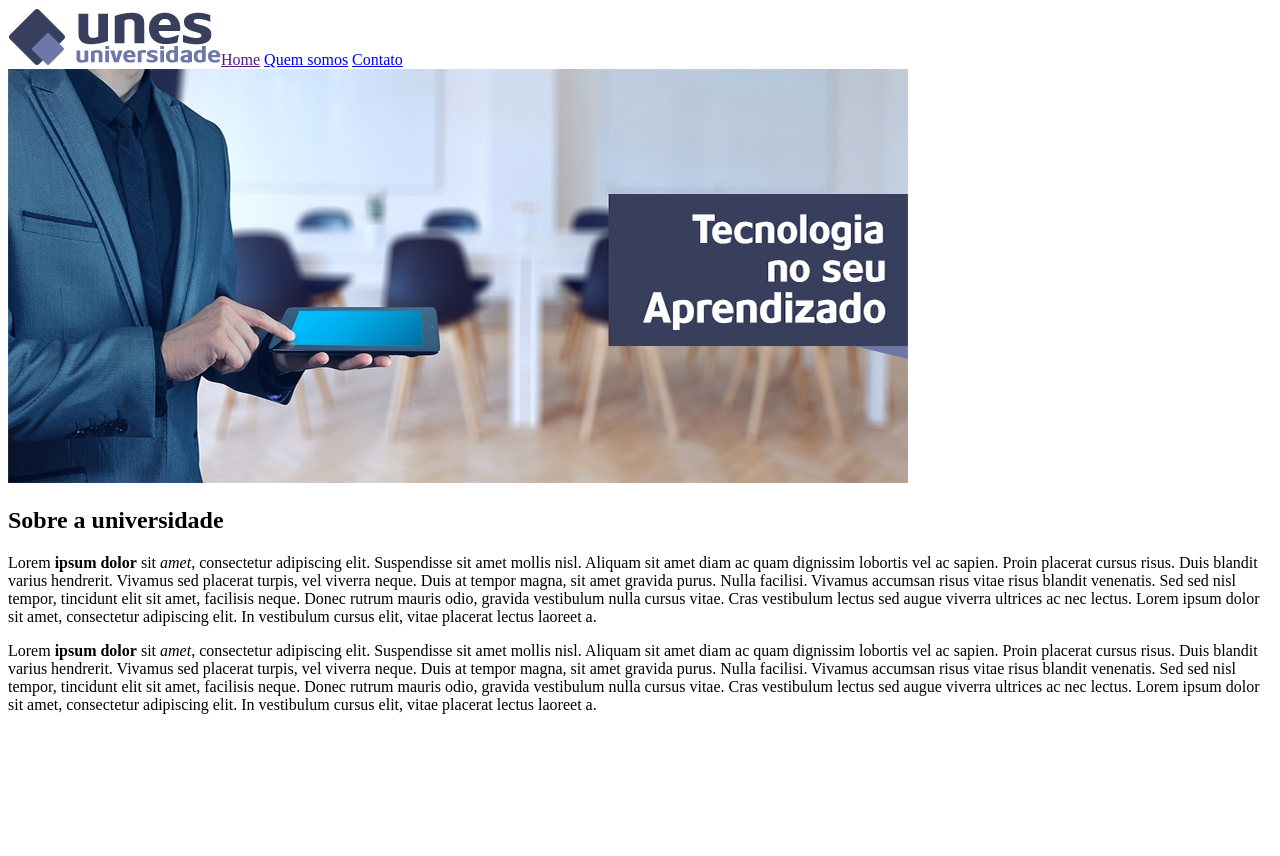
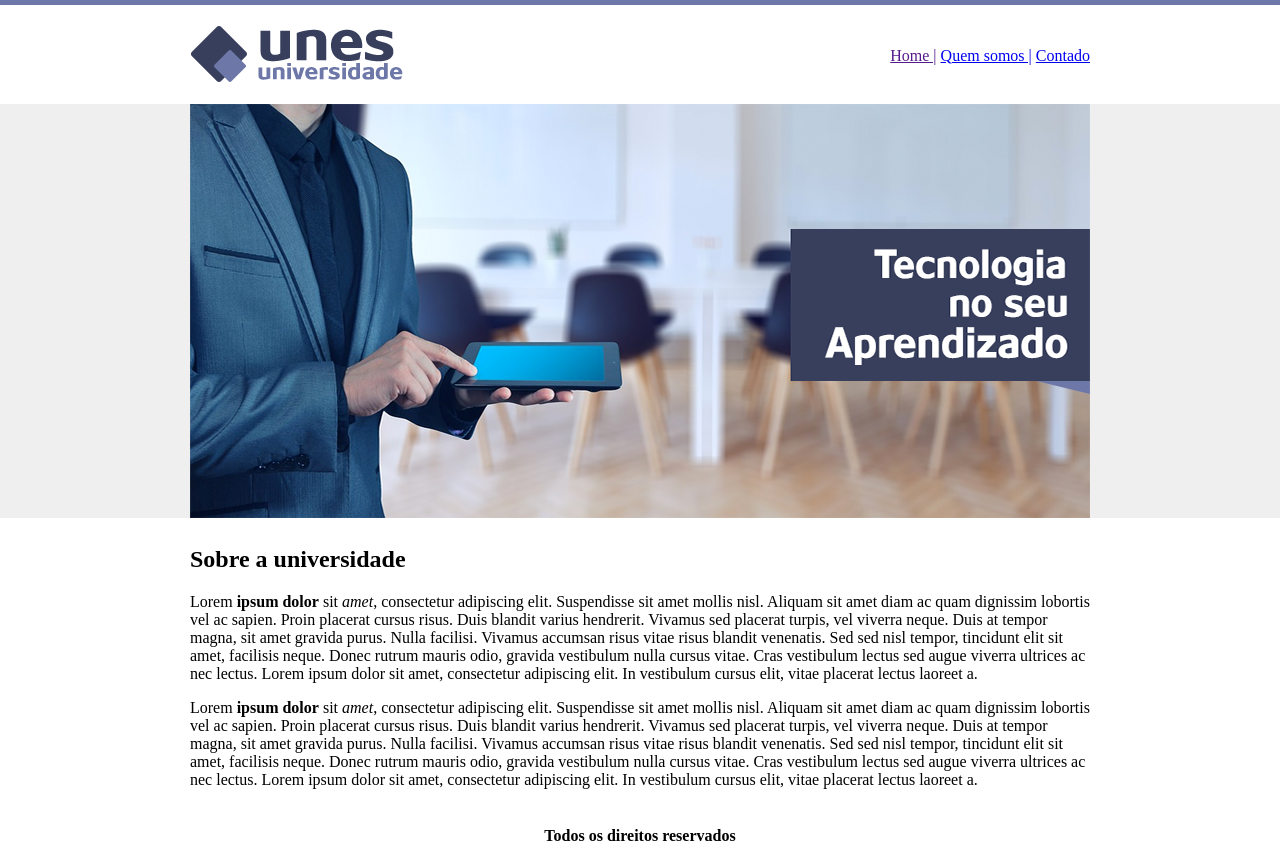
Before and after one commit to alisson-rhuan-de-souza/Projeto-Unes, a plain HTML site: page index.html in a window 1280 px wide. Before the commit the page ends 800 px from the top, so only its background shows below. Drawn offline with Linux system fonts and the light colour scheme.

Commit message:
Home page

```diff
--- a/index.html
+++ b/index.html
@@ -7,17 +7,44 @@
 		<meta charset="utf-8">
 	</head>
 
-	<body>
-		<img src="imagens/logo.png"><a href="">Home</a>
-		<a href="quem-somos">Quem somos</a>
-		<a href="contato">Contato</a><br>
+	<body background="imagens/fundo.png">
+
+		<table border="0" align="center" width="900">
+
+			<tr> <!-- Linhas -->
+				<td height="89"> <!-- Colunas -->
+					<img src="imagens/logo.png">
+				</td>
+				<td align="right">
+					<a href="">Home |</a>
+					<a href="quem-somos">Quem somos |</a>
+					<a href="contato">Contado</a>
+				</td>
+			</tr>
+
+			<tr>
+				<td colspan="2">
+					<img src="imagens/capa.png">
+				</td>
+			</tr>
+
+			<tr>
+				<td colspan="2">
+					<h2>Sobre a universidade</h2>
+					<p>Lorem <strong>ipsum dolor</strong> sit <em>amet</em>, consectetur adipiscing elit. Suspendisse sit amet mollis nisl. Aliquam sit amet diam ac quam dignissim lobortis vel ac sapien. Proin placerat cursus risus. Duis blandit varius hendrerit. Vivamus sed placerat turpis, vel viverra neque. Duis at tempor magna, sit amet gravida purus. Nulla facilisi. Vivamus accumsan risus vitae risus blandit venenatis. Sed sed nisl tempor, tincidunt elit sit amet, facilisis neque. Donec rutrum mauris odio, gravida vestibulum nulla cursus vitae. Cras vestibulum lectus sed augue viverra ultrices ac nec lectus. Lorem ipsum dolor sit amet, consectetur adipiscing elit. In vestibulum cursus elit, vitae placerat lectus laoreet a.</p>
+
+					<p>Lorem <strong>ipsum dolor</strong> sit <em>amet</em>, consectetur adipiscing elit. Suspendisse sit amet mollis nisl. Aliquam sit amet diam ac quam dignissim lobortis vel ac sapien. Proin placerat cursus risus. Duis blandit varius hendrerit. Vivamus sed placerat turpis, vel viverra neque. Duis at tempor magna, sit amet gravida purus. Nulla facilisi. Vivamus accumsan risus vitae risus blandit venenatis. Sed sed nisl tempor, tincidunt elit sit amet, facilisis neque. Donec rutrum mauris odio, gravida vestibulum nulla cursus vitae. Cras vestibulum lectus sed augue viverra ultrices ac nec lectus. Lorem ipsum dolor sit amet, consectetur adipiscing elit. In vestibulum cursus elit, vitae placerat lectus laoreet a.</p></br>
+				</td>
+			</tr>
+
+			<tr>
+				<td colspan="2" align="center">
+					<strong>Todos os direitos reservados</strong>
+				</td>
+			</tr>
 
 
-		<img src="imagens/capa.png"><br>
 
-		<h2>Sobre a universidade</h2>
-		<p>Lorem <strong>ipsum dolor</strong> sit <em>amet</em>, consectetur adipiscing elit. Suspendisse sit amet mollis nisl. Aliquam sit amet diam ac quam dignissim lobortis vel ac sapien. Proin placerat cursus risus. Duis blandit varius hendrerit. Vivamus sed placerat turpis, vel viverra neque. Duis at tempor magna, sit amet gravida purus. Nulla facilisi. Vivamus accumsan risus vitae risus blandit venenatis. Sed sed nisl tempor, tincidunt elit sit amet, facilisis neque. Donec rutrum mauris odio, gravida vestibulum nulla cursus vitae. Cras vestibulum lectus sed augue viverra ultrices ac nec lectus. Lorem ipsum dolor sit amet, consectetur adipiscing elit. In vestibulum cursus elit, vitae placerat lectus laoreet a.</p>
-
-		<p>Lorem <strong>ipsum dolor</strong> sit <em>amet</em>, consectetur adipiscing elit. Suspendisse sit amet mollis nisl. Aliquam sit amet diam ac quam dignissim lobortis vel ac sapien. Proin placerat cursus risus. Duis blandit varius hendrerit. Vivamus sed placerat turpis, vel viverra neque. Duis at tempor magna, sit amet gravida purus. Nulla facilisi. Vivamus accumsan risus vitae risus blandit venenatis. Sed sed nisl tempor, tincidunt elit sit amet, facilisis neque. Donec rutrum mauris odio, gravida vestibulum nulla cursus vitae. Cras vestibulum lectus sed augue viverra ultrices ac nec lectus. Lorem ipsum dolor sit amet, consectetur adipiscing elit. In vestibulum cursus elit, vitae placerat lectus laoreet a.</p>
+		</table>
 
 	</body>
```
